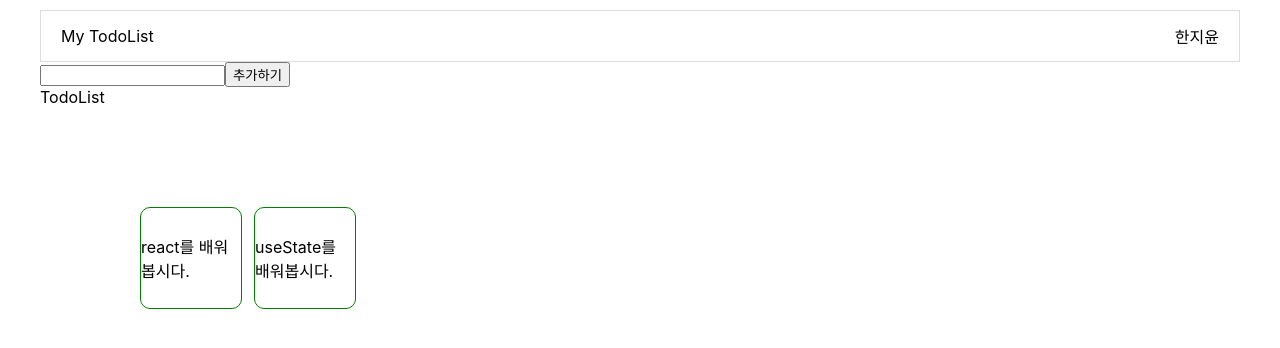
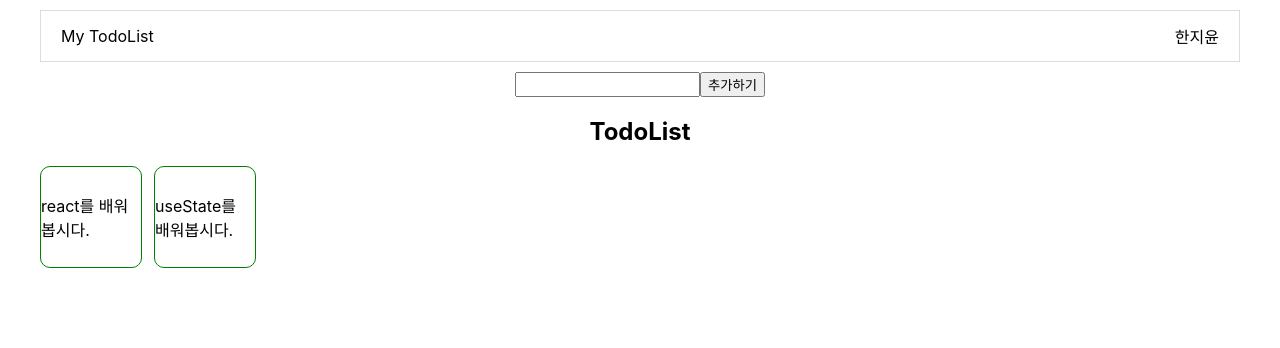
Before and after one commit to JellyKingdom/react-exam1, a React (Create React App) app: page / in a window 1280 px wide. Shown: the top 348 px of the page. Built offline with nearby package versions, Linux system fonts and the light colour scheme.

Commit message:
feat: finalize css

```diff
--- a/src/App.css
+++ b/src/App.css
@@ -1,20 +1,3 @@
-.app-style {
-  padding: 100px;
-    display: flex;
-    gap: 12px;
-}
-
-.component-style {
-
-  width: 100px;
-  height: 100px;
-  border: 1px solid green;
-  border-radius: 10px;
-  display: flex;
-  align-items: center;
-  justify-content: center;
-}
-
 /*Layout*/
 .layout {
     margin: 10px auto auto;
@@ -33,3 +16,35 @@
     height: 50px;
     padding: 0 20px;
 }
+
+/*Form*/
+
+.form {
+  text-align: center;
+}
+
+.insert{
+  display: flex;
+  justify-content: center;
+
+  margin-top: 10px;
+}
+
+
+/*Todo*/
+.app-style {
+    display: flex;
+    flex-wrap: wrap;
+    gap: 12px;
+}
+
+.component-style {
+
+  width: 100px;
+  height: 100px;
+  border: 1px solid green;
+  border-radius: 10px;
+  display: flex;
+  align-items: center;
+  justify-content: center;
+}
--- a/src/App.js
+++ b/src/App.js
@@ -49,13 +49,14 @@ const Form = ({ todos, setTodos }) => {
 
     return (
         <>
-            <div>
-                <div>
+            <div className="form">
+                <div className="insert">
                     <input value={title} onChange={titleChangeHandler} />
                     <button onClick={addButtonHandler}>추가하기</button>
                 </div>
+                <h2> TodoList</h2>
             </div>
-            <div> TodoList</div>
+
             <div className="app-style">
                 {todos.map(function (todo) {
                     return <Todo key={todo.id} todo={todo} />;
```
